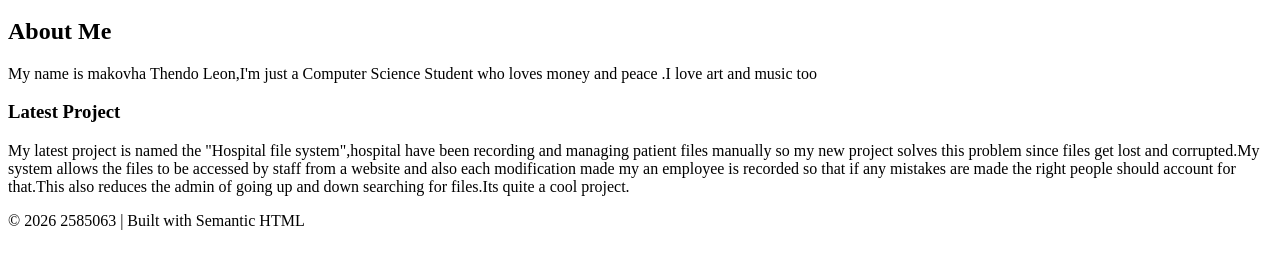
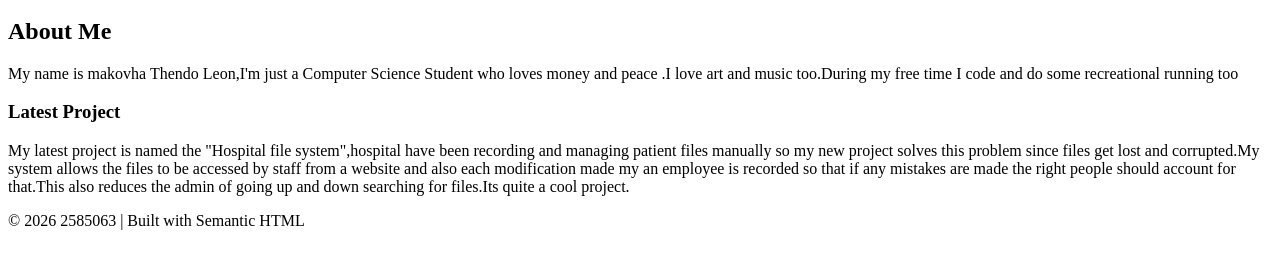
Before and after one commit to MakovhaThendo/-2585063--portfolio-, a plain HTML site: page index.html in a window 1280 px wide. Shown: the part 136-400 px from the top of the page. Drawn offline with Linux system fonts and the light colour scheme.

Commit message:
Update index.html
Add more content to my “About Me” section

```diff
--- a/index.html
+++ b/index.html
@@ -24,7 +24,7 @@
 
         <section>
         <h1>About Me</h1>
-        <p>My name is makovha Thendo Leon,I'm just a Computer Science Student who loves money and peace .I love art and music too</p>
+        <p>My name is makovha Thendo Leon,I'm just a Computer Science Student who loves money and peace .I love art and music too.During my free time I code and do some recreational running too</p>
      </section>
 
      <article>
```
